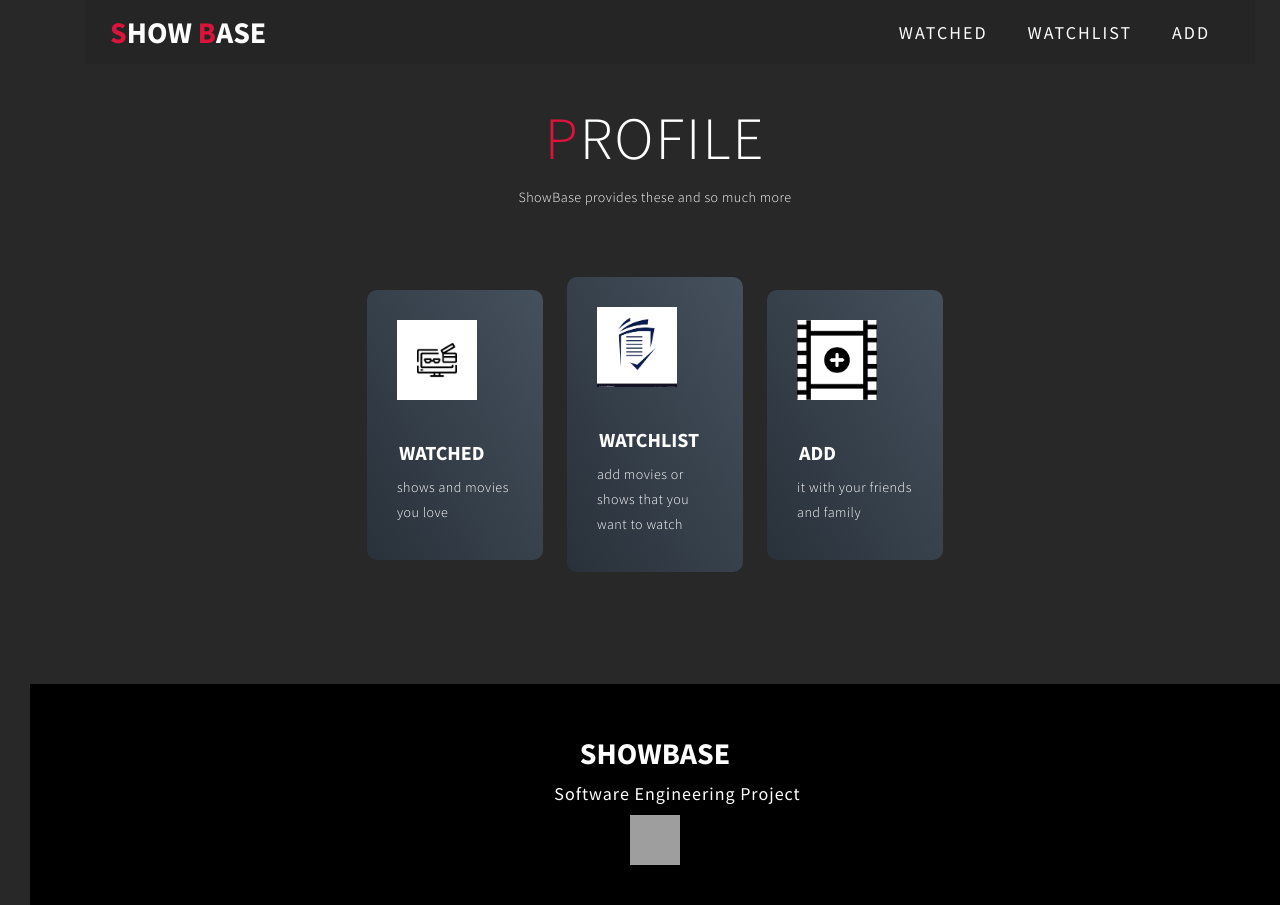
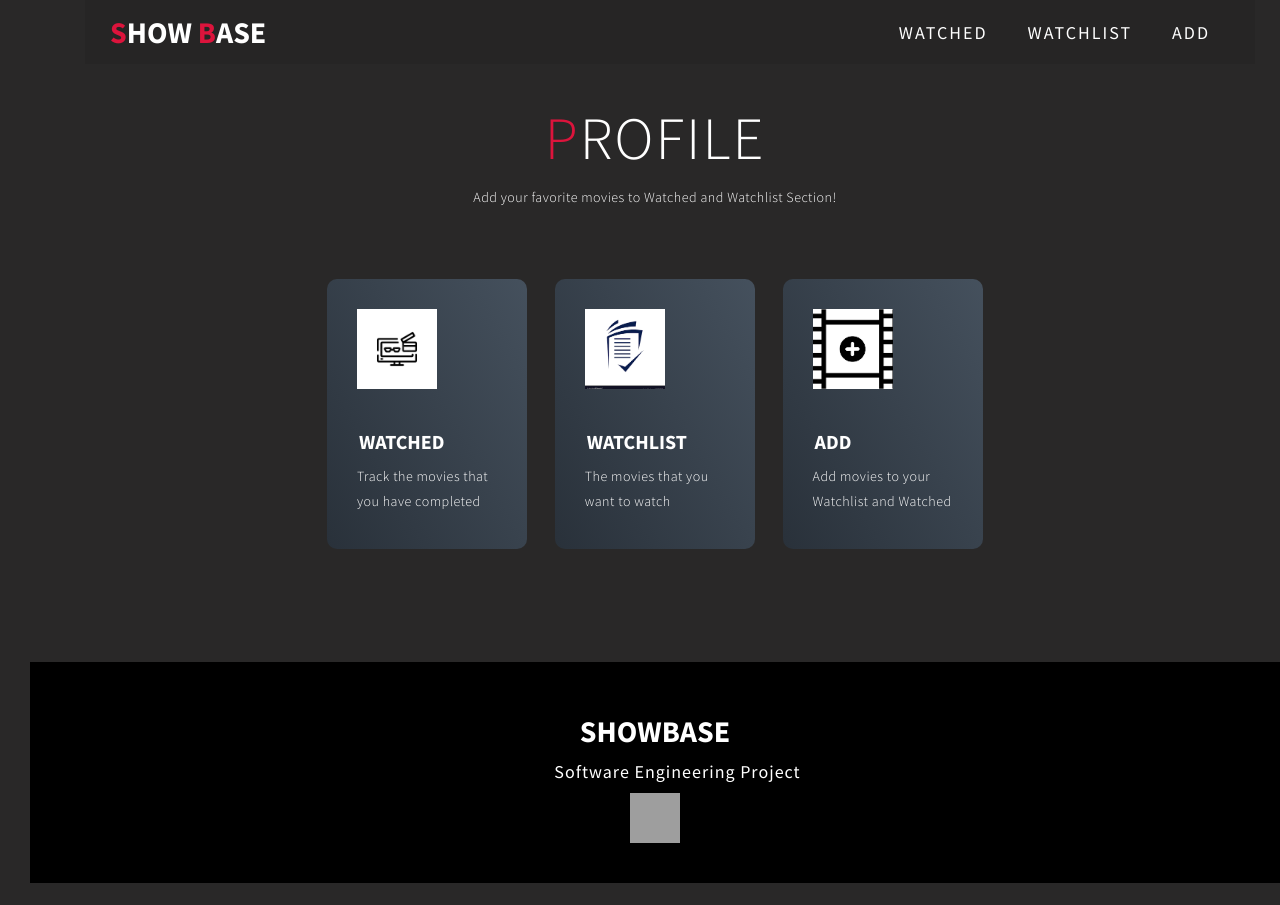
Before and after one commit to NiranjanaV/ShowBase, a React (Create React App) app: page /UserProfile in a window 1280 px wide. After the commit the page ends 883 px from the top, so only its background shows below. Built offline with nearby package versions, Linux system fonts and the light colour scheme; grey boxes are pictures that could not be loaded.

Commit message:
Fix CSS alignment and page issues in profile page

```diff
--- a/package.json
+++ b/package.json
@@ -6,6 +6,7 @@
     "@testing-library/jest-dom": "^5.16.1",
     "@testing-library/user-event": "^13.5.0",
     "axios": "^0.26.0",
+    "font-awesome": "^4.7.0",
     "fs-extra": "^10.0.1",
     "moment": "^2.29.1",
     "moment-timezone": "^0.5.34",
--- a/src/components/Add.js
+++ b/src/components/Add.js
@@ -1,6 +1,7 @@
 import React, { useState } from "react";
 import { ResultCard } from "./ResultCard";
 import axios from 'axios';
+import "./styles.css";
 import { Link } from 'react-router-dom';
 
 
@@ -33,9 +34,19 @@ export const Add = () => {
         <Link to='/'><h1><span>S</span>how <span>B</span>ase</h1></Link>
         </a>
       </div>
+      <div className="nav-list">
+          <div className="hamburger">
+            <div className="bar"></div>
+          </div>
+          <ul>
+            <li><Link to='/UserProfile/watched'>watched</Link></li>
+            <li><Link to='/UserProfile/watchlist'>watchlist</Link></li>
+          </ul>
+        </div>
     </div>
   </div>
   </section>
+
       <div className="container">
         <div className="add-content">
           <div className="input-wrapper">
--- a/src/components/MovieControls.js
+++ b/src/components/MovieControls.js
@@ -1,5 +1,5 @@
 import React, { useContext } from "react";
-
+import 'font-awesome/css/font-awesome.min.css';
 import { GlobalContext } from "../context/GlobalState";
 
 export const MovieControls = ({ type, movie }) => {
--- a/src/components/ResultCard.js
+++ b/src/components/ResultCard.js
@@ -2,6 +2,7 @@ import React, { useContext } from "react";
 import movieData from './movie.js'
 import { GlobalContext } from "../context/GlobalState";
 import Moment from "react-moment";
+import "./watch.css";
 
 export const ResultCard = ({ movie }) => {
   const {
@@ -43,7 +44,7 @@ export const ResultCard = ({ movie }) => {
 
         <div className="add">
           <button
-            className="click"
+            className="btn"
             disabled={watchlistDisabled}
             onClick={() => addMovieToWatchlist(movie)}
           >
@@ -51,7 +52,7 @@ export const ResultCard = ({ movie }) => {
           </button>
 
           <button
-            className="click"
+            className="btn"
             disabled={watchedDisabled}
             onClick={() => addMovieToWatched(movie)}
           >
--- a/src/components/UserProfile.js
+++ b/src/components/UserProfile.js
@@ -1,15 +1,10 @@
 import React from "react";
-// import Item from "./Item";
 import "./styles.css";
 import AddmovieIcon from "./addmovie.png"
 import WatchedIcon from "./watching.jpg"
 import WatchlistIcon from "./Watchlist.png"
 
 import { Link } from 'react-router-dom'
-// import { Watched } from "./Watched";
-// import { Add } from "./Add";
-// import { Watchlist } from "./Watchlist";
-
 function UserProfile() {
   return (
     <>
@@ -40,23 +35,23 @@ function UserProfile() {
     <div className="services container">
       <div className="service-top">
       <h1 className="section-title"><span>P</span>rofile</h1>
-        <p>ShowBase provides these and so much more</p>
+        <p>Add your favorite movies to Watched and Watchlist Section!</p>
       </div>
       <div className="service-bottom">
         <div className="service-item">
-          <div className="icon"><img src={WatchedIcon} /></div>
+          <div className="icon"><Link to='/UserProfile/watched'><img src={WatchedIcon} /></Link></div>
           <h2><Link to='/UserProfile/watched'>watched</Link></h2>
-          <p> shows and movies you love</p>
+          <p> Track the movies that you have completed</p>
         </div>
         <div className="service-item">
-          <div className="icon"><img src={WatchlistIcon} /></div>
-          <h2>Watchlist</h2>
-          <p> add movies or shows that you want to watch</p>
+          <div className="icon"><Link to='/UserProfile/Watchlist'><img src={WatchlistIcon} /></Link></div>
+          <h2><Link to='/UserProfile/Watchlist'>Watchlist</Link></h2>
+          <p> The movies that you want to watch</p>
         </div>
         <div className="service-item">
-          <div className="icon"><img src={AddmovieIcon} /></div>
-          <h2>Add</h2>
-          <p> it with your friends and family</p>
+          <div className="icon"><Link to='/UserProfile/Add'><img src={AddmovieIcon} /></Link></div>
+          <h2><Link to='/UserProfile/Add'>Add</Link></h2>
+          <p> Add movies to your Watchlist and Watched</p>
         </div>
       </div>
     </div>
--- a/src/components/Watched.js
+++ b/src/components/Watched.js
@@ -19,9 +19,28 @@ export const Watched = () => {
         <Link to='/'><h1><span>S</span>how <span>B</span>ase</h1></Link>
         </a>
       </div>
+      <div className="nav-list">
+          <div className="hamburger">
+            <div className="bar"></div>
+          </div>
+          <ul>
+            <li><Link to='/UserProfile/watchlist'>watchlist</Link></li>
+            <li><Link to='/UserProfile/add'>Add</Link></li>
+          </ul>
+        </div>
     </div>
   </div>
   </section>
+
+    <div className="services container2">
+      <div className="service-top">
+      <h1 className="section-title"><span>W</span>atched</h1>
+        <p>Add your favorite movies to Watched and Watchlist Section!</p>
+      </div>
+      <div className="service-bottom">
+      </div>
+    </div>
+
       <div className="container">
         <div className="header">
           <h1 className="heading">Watched Movies</h1>
--- a/src/components/Watchlist.js
+++ b/src/components/Watchlist.js
@@ -18,9 +18,29 @@ export const Watchlist = () => {
         <Link to='/'><h1><span>S</span>how <span>B</span>ase</h1></Link>
         </a>
       </div>
+      <div className="nav-list">
+          <div className="hamburger">
+            <div className="bar"></div>
+          </div>
+          <ul>
+            <li><Link to='/UserProfile/watched'>watched</Link></li>
+            <li><Link to='/UserProfile/add'>Add</Link></li>
+          </ul>
+        </div>
     </div>
   </div>
   </section>
+
+    <div className="services container2">
+      <div className="service-top">
+      <h1 className="section-title"><span>W</span>atchlist</h1>
+        <p>Add your favorite movies to Watched and Watchlist Section!</p>
+      </div>
+      <div className="service-bottom">
+      </div>
+    </div>
+
+
       <div className="container">
         <div className="header">
           <h1 className="heading">My Watchlist</h1>
--- a/src/components/styles.css
+++ b/src/components/styles.css
@@ -19,6 +19,13 @@ a {
 }
 .container {
   min-height: 70vh;
+  width: 100%;
+  display: flex;
+  align-items: center;
+  justify-content: center;
+}
+.container2 {
+  min-height: 40vh;
   width: 100%;
   display: flex;
   align-items: center;
--- a/src/components/watch.css
+++ b/src/components/watch.css
@@ -168,7 +168,7 @@ header .nav-links li:last-child {
 
 .result-card .info .title {
   font-size: 1.25rem;
-  color: var(--primary);
+  color: white;
   font-weight: 600;
   margin: 0;
 }
```
Also changed, not shown: 1 other file (tests, documents, lock files or other folders).
